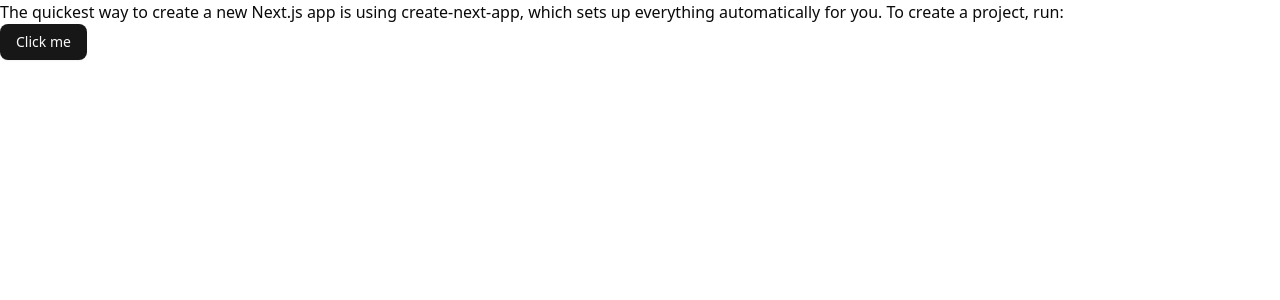
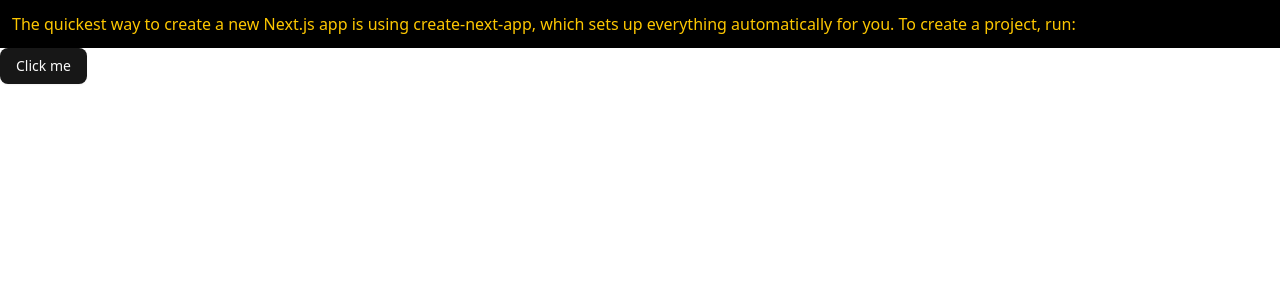
Before and after one commit to khannsameer/Tutorial_Shadcn, a Next.js app: page / in a window 1280 px wide. Shown: the top 300 px of the page. Built offline with nearby package versions, Linux system fonts and the light colour scheme.

Commit message:
modified in app/page.js

```diff
--- a/src/app/page.js
+++ b/src/app/page.js
@@ -1,10 +1,19 @@
 import React from "react";
 import { Button } from "@/components/ui/button";
+import { cn } from "@/lib/utils";
 
 const Page = () => {
+  let isDarkMode = true;
   return (
     <>
-      <p>
+      <p
+        className={cn(
+          "px-2 py-1 bg-red-500 text-white hover:bg-blue-500",
+          "p-3 bg-black text-yellow-100",
+          isDarkMode && "text-red-300",
+          { "text-yellow-400": isDarkMode }
+        )}
+      >
         The quickest way to create a new Next.js app is using create-next-app,
         which sets up everything automatically for you. To create a project,
         run:
```
